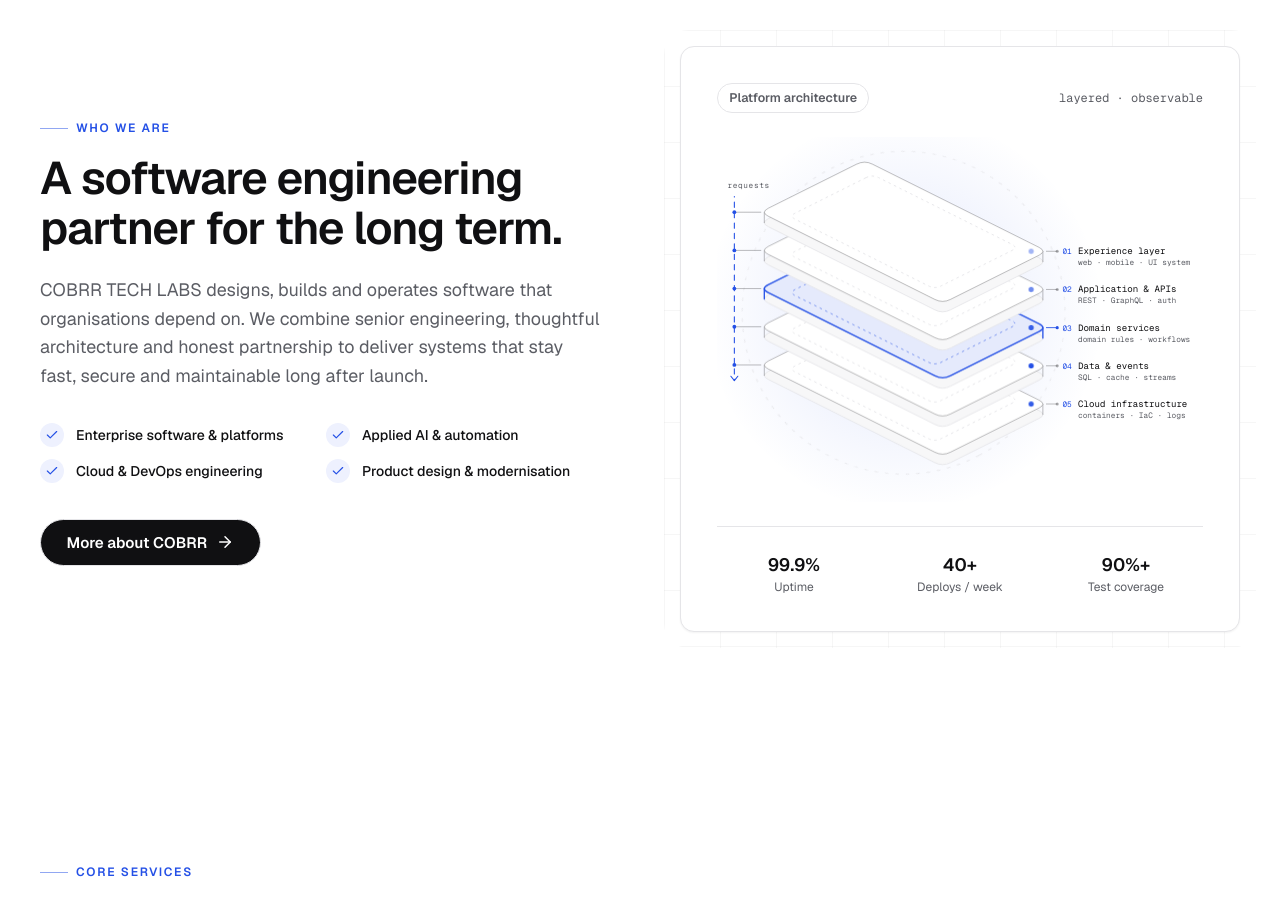
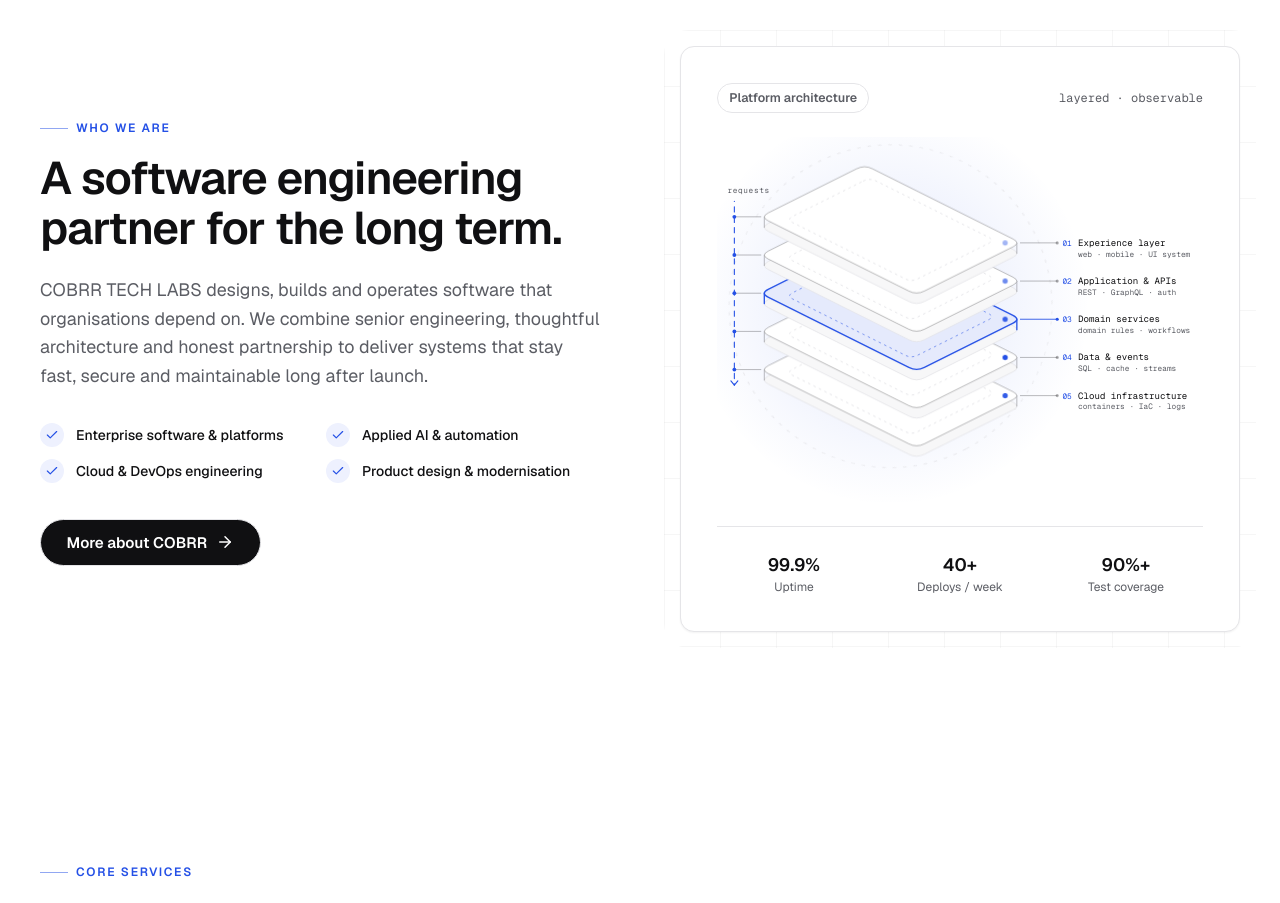
Before and after one commit to Gopinath-09/site-samples, a Next.js app: page / in a window 1280 px wide. Shown: the part 1040-1943 px from the top of the page. Built offline with nearby package versions, Linux system fonts and the light colour scheme.

Commit message:
updated theme preference

```diff
--- a/src/components/illustrations/TechStackIllustration.tsx
+++ b/src/components/illustrations/TechStackIllustration.tsx
@@ -52,7 +52,7 @@
 ];
 
 /* ---- Geometry: a 2:1 dimetric projection of an L×D rectangle ---- */
-const L = 210; // slab length (along x)
+const L = 180; // slab length (along x)
 const D = 120; // slab depth (along y)
 const T = 12; // slab thickness
 const STEP = 44; // vertical distance between slabs
@@ -141,7 +141,8 @@
       <circle cx={CX} cy={CY} r={186} stroke={p.line} strokeDasharray="3 9" className="anim-spin-slow" />
       <circle cx={CX} cy={CY} r={118} stroke={p.line} opacity={0.7} />
 
-      <g className="anim-float">
+      {/* <g className="anim-float"> */}
+      <g className="">
         {/* Request bus: packets flow down through the layers */}
         <text x={BUS_X - 8} y={busTop - 10} fontSize={9} letterSpacing="0.08em" className="fill-current font-mono">
           requests
--- a/src/components/theme/ThemeScript.tsx
+++ b/src/components/theme/ThemeScript.tsx
@@ -4,10 +4,14 @@
  * Inline, parser-blocking script that sets `data-theme` on <html> BEFORE the
  * page paints, so there is no flash of the wrong theme.
  *
- * Resolution order: stored preference → OS preference → light.
+ * The site has exactly two themes and **light is the default**. The OS
+ * `prefers-color-scheme` setting is deliberately ignored: a visitor only gets
+ * dark after choosing it with the toggle, and that choice is what is stored.
+ *
+ * Resolution order: stored "dark" → dark; anything else → light.
  * Rendered as the first child of <body> from the root layout.
  */
-const script = `(function(){try{var k="${THEME_STORAGE_KEY}";var s=localStorage.getItem(k);var t=(s==="dark"||s==="light")?s:(window.matchMedia("(prefers-color-scheme: dark)").matches?"dark":"light");document.documentElement.dataset.theme=t;}catch(e){document.documentElement.dataset.theme="light";}})();`;
+const script = `(function(){try{document.documentElement.dataset.theme=localStorage.getItem("${THEME_STORAGE_KEY}")==="dark"?"dark":"light";}catch(e){document.documentElement.dataset.theme="light";}})();`;
 
 export default function ThemeScript() {
   return <script dangerouslySetInnerHTML={{ __html: script }} />;
```
Also changed, not shown: 1 other file (tests, documents, lock files or other folders).
